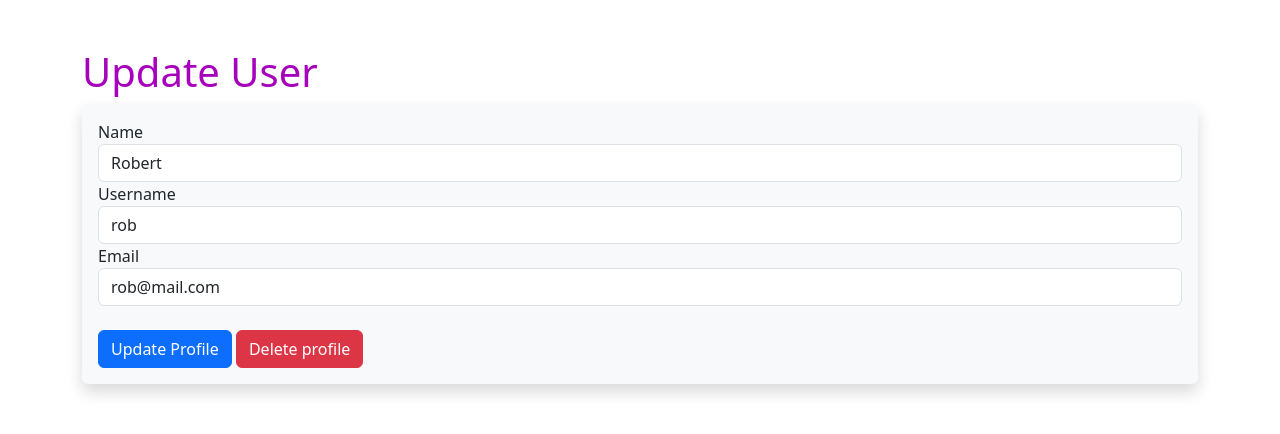
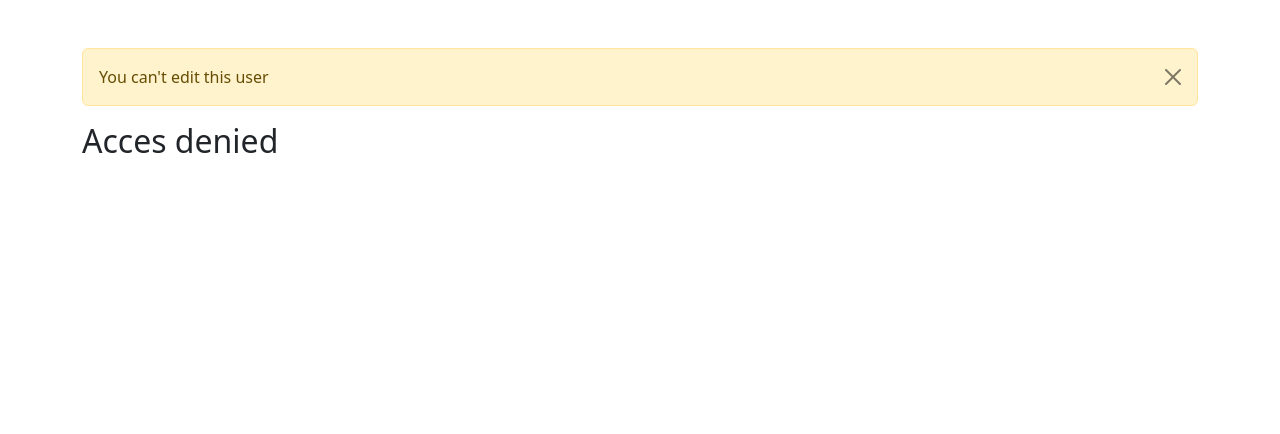
Before and after one commit to mart-dore/FlaskAPP, a Flask app: page /update/2 in a window 1280 px wide. Shown: the part 56-490 px from the top of the page. Run offline with Flask 3, Linux system fonts and the light colour scheme; a user stored in the database is signed in; data comes from the database, SQL or seed files in the repository; both versions use the stored data as it was after the commit.

Commit message:
Only allow user to update their own profile

```diff
--- a/app.py
+++ b/app.py
@@ -287,6 +287,7 @@ def add_user():
 
 # Update user DB record
 @app.route('/update/<int:id>', methods=['GET', 'POST'])
+@login_required
 def update(id):
     form = UserForm()
     name_to_update = Users.query.get_or_404(id)
--- a/templates/update.html
+++ b/templates/update.html
@@ -9,22 +9,9 @@
     {% endfor %}
 
 
-    {% if name %}
-        <p>
-        Salut <strong>{{ name }} </strong>
-        <table class="table table-striped table-hover">
-            {% for our_user in our_users %}
-                <tr>
-                    <td>{{ our_user.id }}</td>
-                    <td>{{ our_user.name }}</td>
-                    <td>{{ our_user.email }}</td>
-                </tr>
+    {% if id == current_user.id %}
+        <h1>Update User</h1>
 
-            {% endfor %}
-            </table>
-
-    {% else %}
-        <h1>Update User</h1>
         <div class="shadow p-3 mb-5 bg-body-tertiary rounded">
             <form action="/update/{{name_to_update.id}}" method="POST">
                 {{ form.csrf_token }}
@@ -54,6 +41,13 @@
                 {% endfor %}
             </ul>
             {% endif %}
+
+    {% else %}
+    <div class="alert alert-warning alert-dismissible fade show" role="alert">
+        You can't edit this user
+        <button type="button" class="btn-close" data-bs-dismiss="alert" aria-label="Close"></button>
+    </div>
+    <h2>Acces denied</h2>
     {% endif %}
 
 {% endblock %}
```
Also changed, not shown: instance/users.db.
